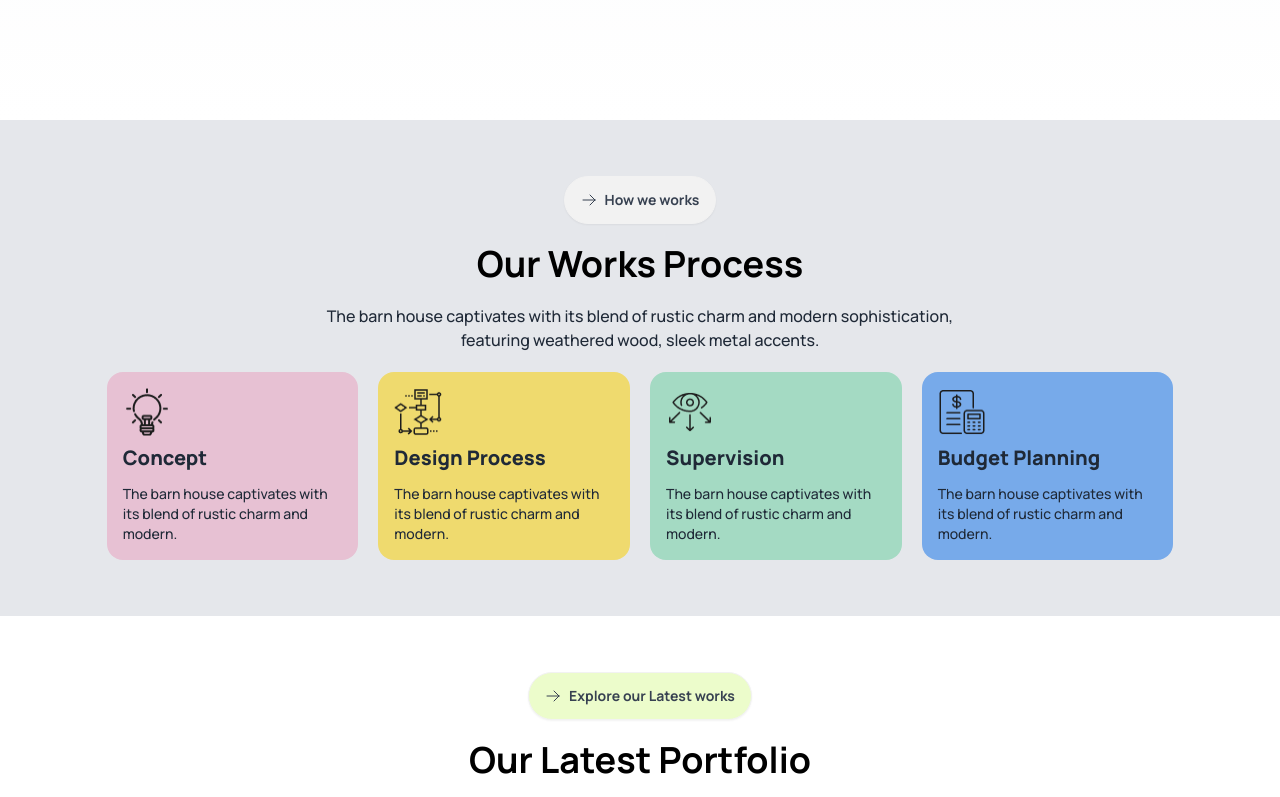
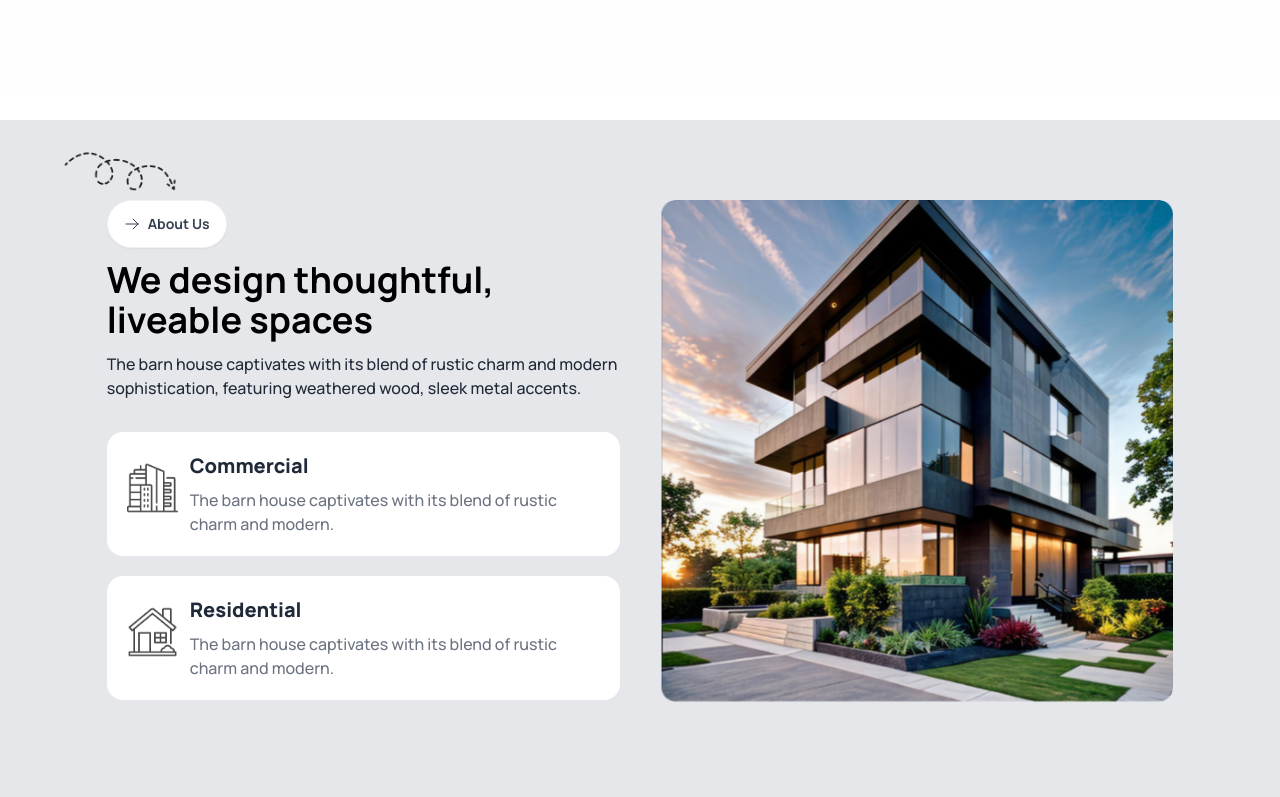
Before and after one commit to NissanJK/assignment-3, a plain HTML site: page index.html in a window 1280 px wide. Shown: the part 860-1657 px from the top of the page. Drawn offline with nearby package versions, Linux system fonts and the light colour scheme.

Commit message:
some fixes & thoughtful design done

```diff
--- a/index.html
+++ b/index.html
@@ -113,6 +113,52 @@
     </header>
     <main class="md:container mx-auto">
         <!-- thoughtful design -->
+        <section class="py-7 md:py-10 lg:py-20 px-5 md:px-0 bg-gray-200 relative">
+            <img src="./assets/Vector.png" alt="" class="hidden lg:flex absolute top-8 left-16 w-28">
+            <div class="md:w-10/12 mx-auto lg:flex gap-10">
+                <div class="lg:w-1/2 max-h-min">
+                    <div class="flex flex-col justify-center items-center text-center lg:text-left lg:items-start mb-5">
+                        <button class="btn rounded-3xl text-gray-700 font-bold bg-white"><svg
+                                xmlns="http://www.w3.org/2000/svg" fill="none" viewBox="0 0 24 24" stroke-width="1.5"
+                                stroke="currentColor" class="size-4">
+                                <path stroke-linecap="round" stroke-linejoin="round"
+                                    d="M13.5 4.5 21 12m0 0-7.5 7.5M21 12H3" />
+                            </svg>About Us</button>
+                        <h1 class="text-black font-bold text-2xl md:text-3xl lg:text-4xl my-3">We design
+                            thoughtful,<br>liveable
+                            spaces</h1>
+                        <p class="font-medium text-gray-800 text-sm md:text-base mb-3">The barn house captivates with
+                            its blend of rustic charm and modern sophistication, featuring weathered wood, sleek metal
+                            accents.</p>
+                    </div>
+                    <div class="md:flex lg:flex-col md:gap-5 lg:gap-0">
+                        <div class="flex md:items-center gap-3 bg-white rounded-2xl p-5 mb-5 md:mb-0 lg:mb-5">
+                            <div class="size-10 md:size-16">
+                                <img src="./assets/commercial.png" alt="" class=" w-full">
+                            </div>
+                            <div>
+                                <h1 class="font-extrabold text-gray-800 text-base md:text-xl mb-2">Commercial</h1>
+                                <p class="font-medium text-gray-500">The barn house captivates with its blend of rustic
+                                    charm and modern.</p>
+                            </div>
+                        </div>
+                        <div class="flex md:items-center gap-3 bg-white rounded-2xl p-5">
+                            <div class="size-10 md:size-16">
+                                <img src="./assets/residential.png" alt="" class="w-full">
+                            </div>
+                            <div>
+                                <h1 class="font-extrabold text-gray-800 text-base md:text-xl mb-2">Residential</h1>
+                                <p class="font-medium text-gray-500">The barn house captivates with its blend of rustic
+                                    charm and modern.</p>
+                            </div>
+                        </div>
+                    </div>
+                </div>
+                <div class="lg:w-1/2 mt-5 lg:mt-0 max-h-min">
+                    <img src="./assets/Rectangle.png" alt="" class="w-full h-full">
+                </div>
+            </div>
+        </section>
         <!-- work process -->
         <section class="py-7 md:py-10 lg:py-14 px-5 md:px-0 bg-gray-200">
             <div class="flex flex-col justify-center items-center text-center mb-5">
@@ -120,7 +166,7 @@
                         fill="none" viewBox="0 0 24 24" stroke-width="1.5" stroke="currentColor" class="size-4">
                         <path stroke-linecap="round" stroke-linejoin="round" d="M13.5 4.5 21 12m0 0-7.5 7.5M21 12H3" />
                     </svg>How we works</button>
-                <h1 class="text-black font-bold text-2xl md:text-3xl lg:text-4xl m-5">Our Works Process</h1>
+                <h1 class="text-black font-bold text-2xl md:text-3xl lg:text-4xl my-5">Our Works Process</h1>
                 <p class="font-medium text-gray-800 text-sm md:text-base">The barn house captivates with its blend of
                     rustic charm and modern sophistication,<br>featuring weathered wood, sleek metal accents.</p>
             </div>
@@ -163,7 +209,7 @@
                         stroke="currentColor" class="size-4">
                         <path stroke-linecap="round" stroke-linejoin="round" d="M13.5 4.5 21 12m0 0-7.5 7.5M21 12H3" />
                     </svg>Explore our Latest works</button>
-                <h1 class="text-black font-bold text-2xl md:text-3xl lg:text-4xl m-5">Our Latest Portfolio</h1>
+                <h1 class="text-black font-bold text-2xl md:text-3xl lg:text-4xl my-5">Our Latest Portfolio</h1>
                 <p class="font-medium text-gray-800 text-sm md:text-base">The barn house captivates with its blend of
                     rustic charm and modern sophistication,<br>featuring weathered wood, sleek metal accents.</p>
             </div>
@@ -227,7 +273,7 @@
                         stroke="currentColor" class="size-4">
                         <path stroke-linecap="round" stroke-linejoin="round" d="M13.5 4.5 21 12m0 0-7.5 7.5M21 12H3" />
                     </svg>Lets Connect</button>
-                <h1 class="text-black font-bold text-2xl md:text-3xl lg:text-4xl m-5">Let's Discuss Next Project</h1>
+                <h1 class="text-black font-bold text-2xl md:text-3xl lg:text-4xl my-5">Let's Discuss Next Project</h1>
                 <p class="font-medium text-gray-800 text-sm md:text-base">The barn house captivates with its blend of
                     rustic charm and modern sophistication,<br>featuring weathered wood, sleek metal accents.</p>
             </div>
@@ -239,7 +285,7 @@
                 <textarea class="textarea md:col-span-2 rounded-3xl h-52"
                     placeholder="Write your message here"></textarea>
                 <a
-                    class="btn bg-lime-300 rounded-3xl flex hover:bg-lime-500 text-black font-extrabold w-full md:col-span-2">Send
+                    class="btn bg-lime-300 rounded-3xl flex hover:bg-lime-500 text-black font-extrabold w-full md:col-span-2 border-none">Send
                     Mail <img src="./assets/circle-arrows.png" alt="" class="size-7"></a>
             </div>
 
@@ -263,7 +309,8 @@
             <a class="link link-hover">Blogs</a>
             <a class="link link-hover">Contact Us</a>
         </nav>
-        <a class="btn bg-lime-300 rounded-3xl flex hover:bg-lime-500 text-black font-extrabold w-11/12 md:w-auto">Book
+        <a
+            class="btn bg-lime-300 rounded-3xl flex hover:bg-lime-500 text-black font-extrabold w-11/12 md:w-auto border-none">Book
             Consult <img src="./assets/circle-arrows.png" alt="" class="size-7"></a>
 
     </footer>
```
